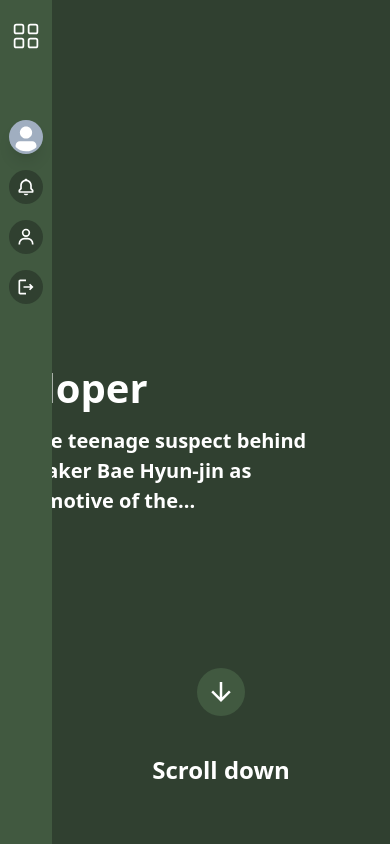
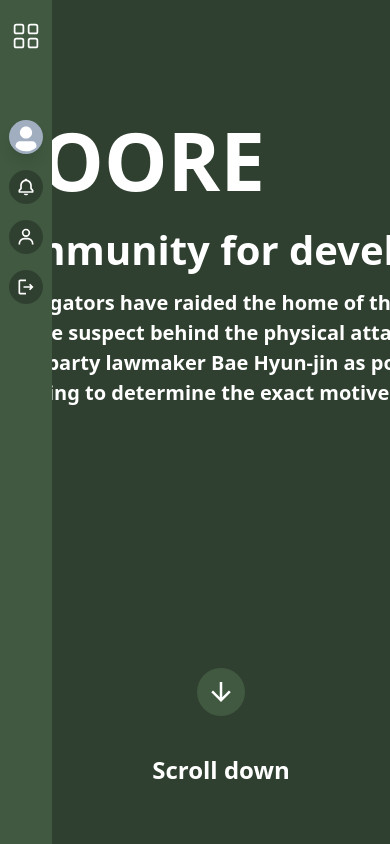
Before and after one commit to BDD-CLUB/01-doo-re-front, a Next.js app: page / in a window 390 px wide. Built offline with nearby package versions, Linux system fonts and the light colour scheme.

Commit message:
design: 메인페이지 반응형 반영
- 화면의 너비가 768px보다 작을 때는 작물이 사라지도록 했습니다.
- 반응형이도록 만든 textStyle을 text요소에 적용시켰습니다.
- #124

```diff
--- a/src/app/page.tsx
+++ b/src/app/page.tsx
@@ -1,6 +1,6 @@
 'use client';
 
-import { Grid, Text, Flex } from '@chakra-ui/react';
+import { Text, Flex } from '@chakra-ui/react';
 import { useRef } from 'react';
 
 import CropLine from '@/containers/main/CropLine';
@@ -18,23 +18,36 @@ const Page = () => {
   return (
     <MainSection ref={mainSectionRef}>
       <Flex key="title_with_login" pos="relative" justify="center" h="100vh" bgColor="green_dark">
-        <Grid key="title_with_login" gap="80" templateColumns="2fr 1fr" h="100%">
-          <Flex justify="center" direction="column" w="2xl" h="100%" textColor="white" fontWeight="bold">
-            <Text fontSize="100px">DOORE</Text>
-            <Text mb="2" fontSize="40px">
+        <Flex
+          key="title_with_login"
+          justify={{ base: 'center', lg: 'space-between' }}
+          w="100%"
+          h="100%"
+          mx={{ base: '0', lg: '5%', '2xl': '8%' }}
+        >
+          <Flex
+            justify={{ base: 'baseline', lg: 'center' }}
+            direction="column"
+            w={{ base: '480px', lg: '680px', '2xl': '960px' }}
+            h="100%"
+            pt={{ base: '100px', lg: '0' }}
+            textColor="white"
+          >
+            <Text textStyle="title_xl">DOORE</Text>
+            <Text textStyle="title_md" mb="2" whiteSpace="nowrap">
               community for developer
             </Text>
-            <Text mb="14" fontSize="20px" fontWeight="semibold">
+            <Text textStyle="title_sm" mb="4">
               Investigators have raided the home of the teenage suspect behind the physical attack on ruling party
               lawmaker Bae Hyun-jin as police are trying to determine the exact motive of the...
             </Text>
             <GoogleLoginButton />
           </Flex>
-          <Flex columnGap="10" h="100%">
+          <Flex columnGap={{ base: '6', lg: '8', '2xl': '10' }} display={{ base: 'none', lg: 'flex' }} h="100%">
             <CropLine />
             <CropLine reverse />
           </Flex>
-        </Grid>
+        </Flex>
         <ScrollDownButton onClick={() => mainSectionRef.current?.scrollNext()} />
       </Flex>
 
```
